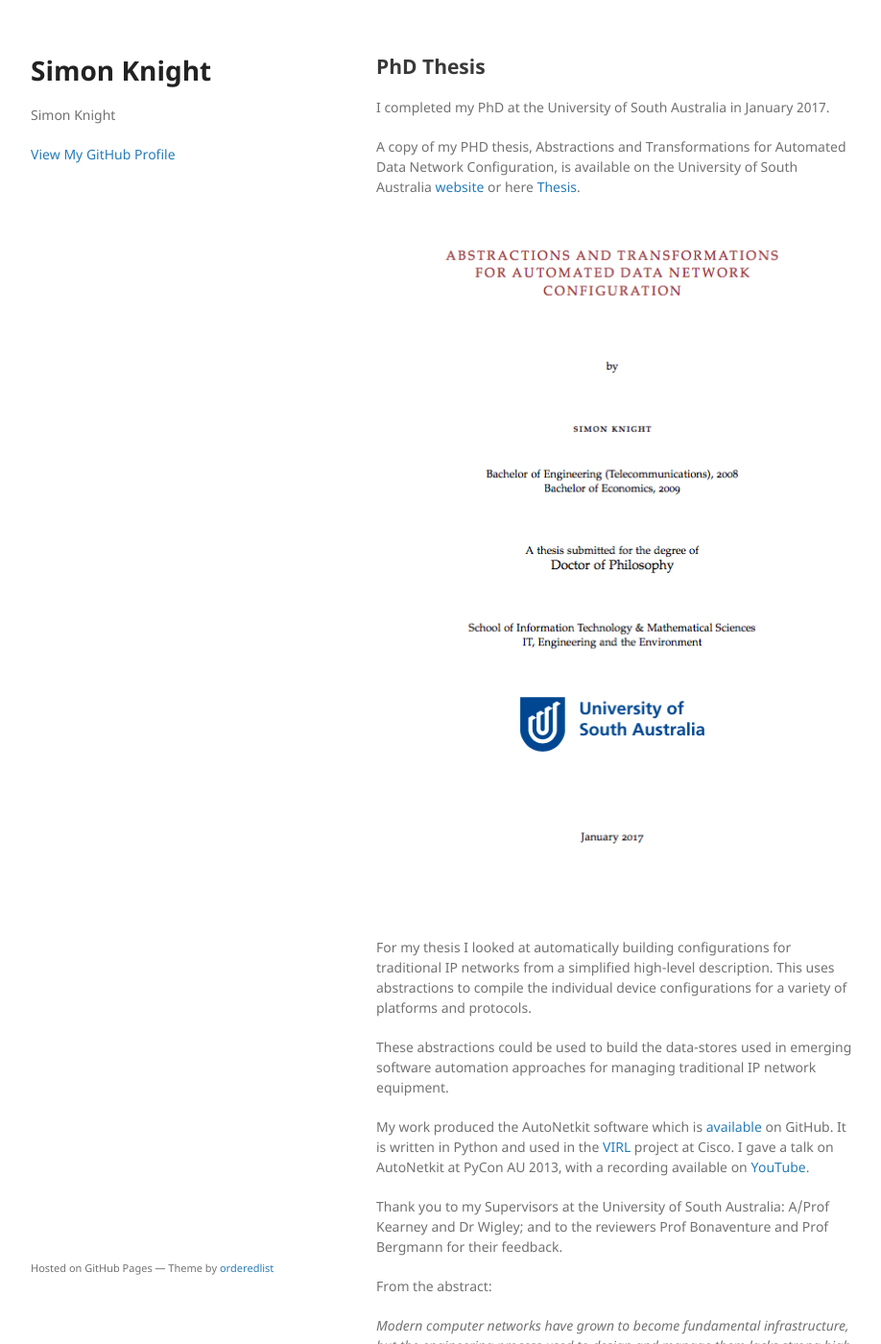
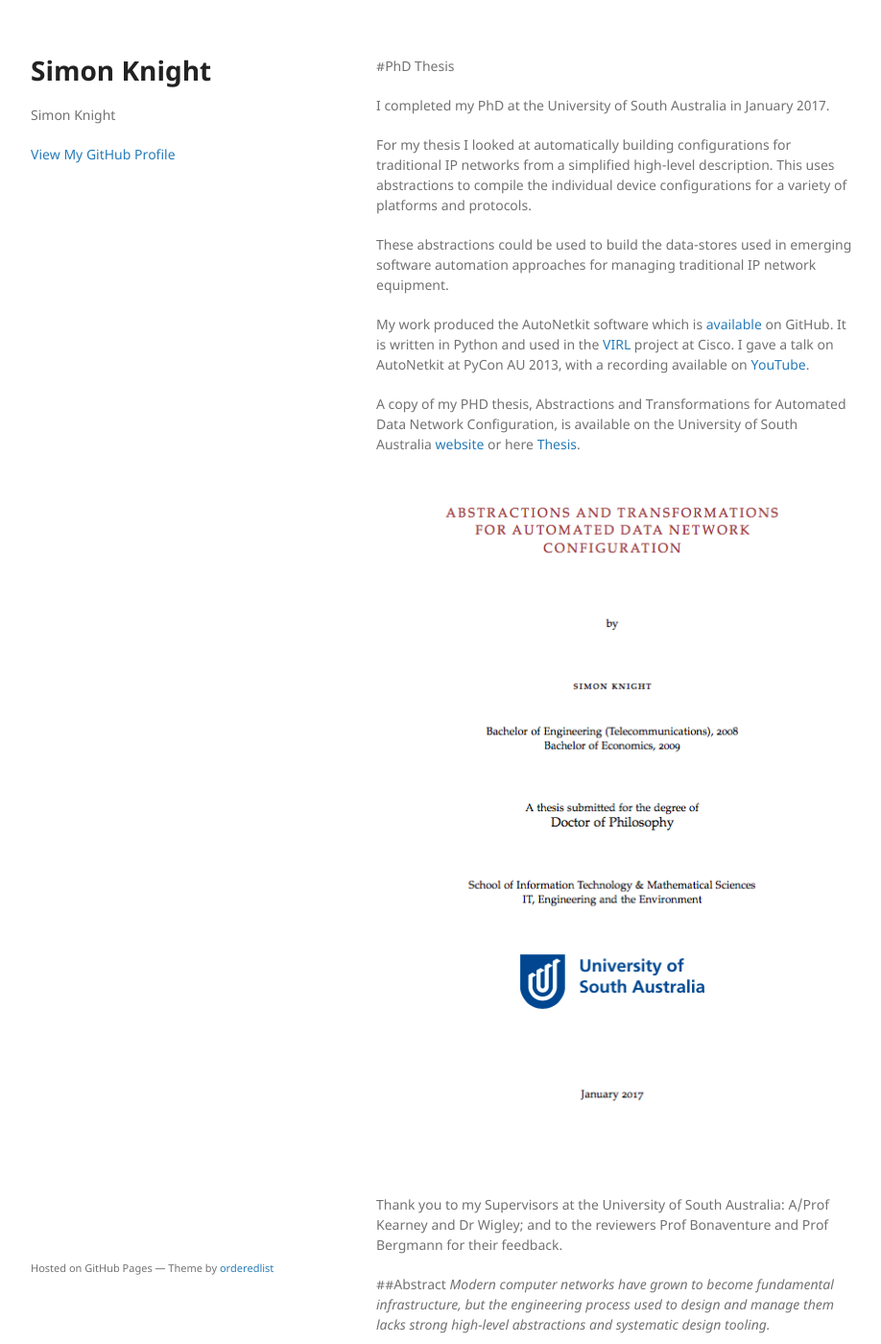
Before and after one commit to sk2/sk2.github.com, a Jekyll site: the page built from thesis.md, in a window 1280 px wide and 1400 px high. Shown: the whole window at 96% size, without its empty margins (178-1096 px from the left). Built offline with Jekyll 4.4.1, drawn with Linux system fonts in a browser that asks for light colours; our own code applies the rules of GitHub Pages for plain Markdown files; some of the changed lines change nothing that is shown; some of the changed text lies outside the part shown.

Commit message:
update thesis layout

```diff
--- a/thesis.md
+++ b/thesis.md
@@ -2,14 +2,10 @@
 layout: default
 ---
 
-## PhD Thesis
+#PhD Thesis
 
 I completed my PhD at the University of South Australia in January 2017.
 
-A copy of my PHD thesis, Abstractions and Transformations for Automated Data Network Configuration, is available on the University of South Australia [website](http://search.ror.unisa.edu.au/record/9916123403601831) or here [Thesis](thesis.pdf).
-
-
-![Thesis](thesis_thumbnail.png)
 
 For my thesis I looked at automatically building configurations for traditional IP networks from a simplified high-level description. This uses abstractions to compile the individual device configurations for a variety of platforms and protocols.
 
@@ -17,10 +13,13 @@
 
 My work produced the AutoNetkit software which is [available](https://github.com/sk2/autonetkit) on GitHub. It is written in Python and used in the [VIRL](http://virl.cisco.com/) project at Cisco. I gave a talk on AutoNetkit at PyCon AU 2013, with a recording available on [YouTube](https://www.youtube.com/watch?v=EGK5jjyUBCQ).
 
+A copy of my PHD thesis, Abstractions and Transformations for Automated Data Network Configuration, is available on the University of South Australia [website](http://search.ror.unisa.edu.au/record/9916123403601831) or here [Thesis](thesis.pdf).
+
+![Thesis](thesis_thumbnail.png)
+
 Thank you to my Supervisors at the University of South Australia: A/Prof Kearney and Dr Wigley; and to the reviewers Prof Bonaventure and Prof Bergmann for their feedback.
 
-From the abstract:
-
+##Abstract
 *Modern computer networks have grown to become fundamental infrastructure, but the engineering process used to design and manage them lacks strong high-level abstractions and systematic design tooling.*
 
 *They are typically managed by network engineers entering device configurations in a low-level vendor-specific syntax. The information in this low-level configuration must be consistent across the entire network, with the engineer responsible for converting of high-level network designs into device configurations. This makes configuration complex, time consuming and error-prone.  Recent techniques such as Software-Defined Networking or network programmability relieve some of this burden, but are still in development, and often require upgrades of existing infrastructure and retraining of engineering staff, and can vary between vendors.*
@@ -29,17 +28,26 @@
 
 *We have incorporated this approach into an open-source tool, AutoNetkit, which has been tested on a range of industry-derived network topologies. The test cases show that the approach is extensible to a wide range of protocols and devices, and scalable up to the a size comparable to the core devices of the European academic network. Valid configurations for over a thousand devices can be generated in seconds. AutoNetkit has also been used in peer-reviewed demonstrations and as a component in tools used by network engineers in industry.*
 
+##Selected Figures
 Some figures from the thesis are below:
 
+###Overview flowchart:
 ![title](images/flowchart.png)
+
+###Network View Abstractions:
 ![title](images/fig_4_35.png)
 ![title](images/fig_4_43.png)
+
+###Design Functions:
 ![title](images/fig_5_21.png)
+###System Implementation:
 ![title](images/fig_7_1.png)
 ![title](images/fig_7_4.png)
+###Case Studies:
  ![title](images/fig_8_5.png)
  ![title](images/fig_8_12.png)
   ![title](images/fig_8_26.png)
   ![title](images/fig_8_29.png)
   ![title](images/fig_8_41.png)
+### Future Workflows:
   ![title](images/fig_9_18.png)
```
